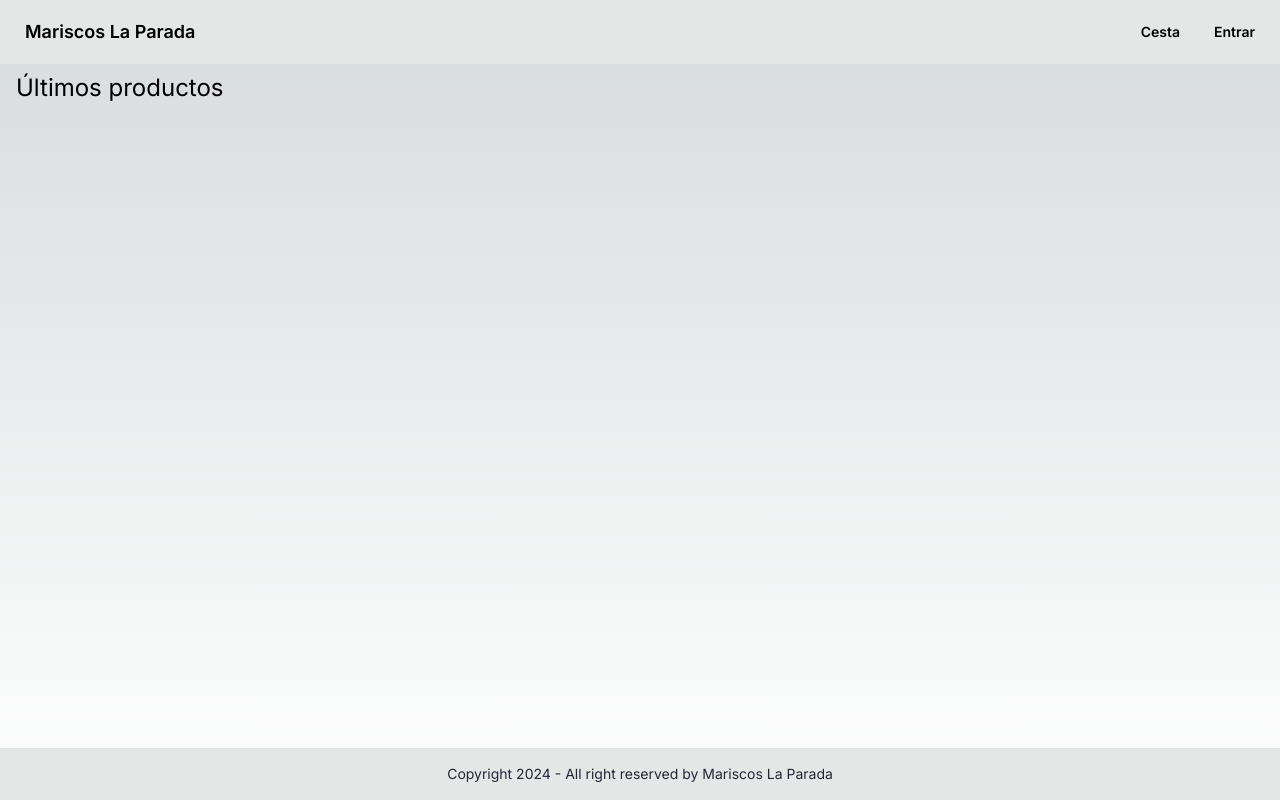
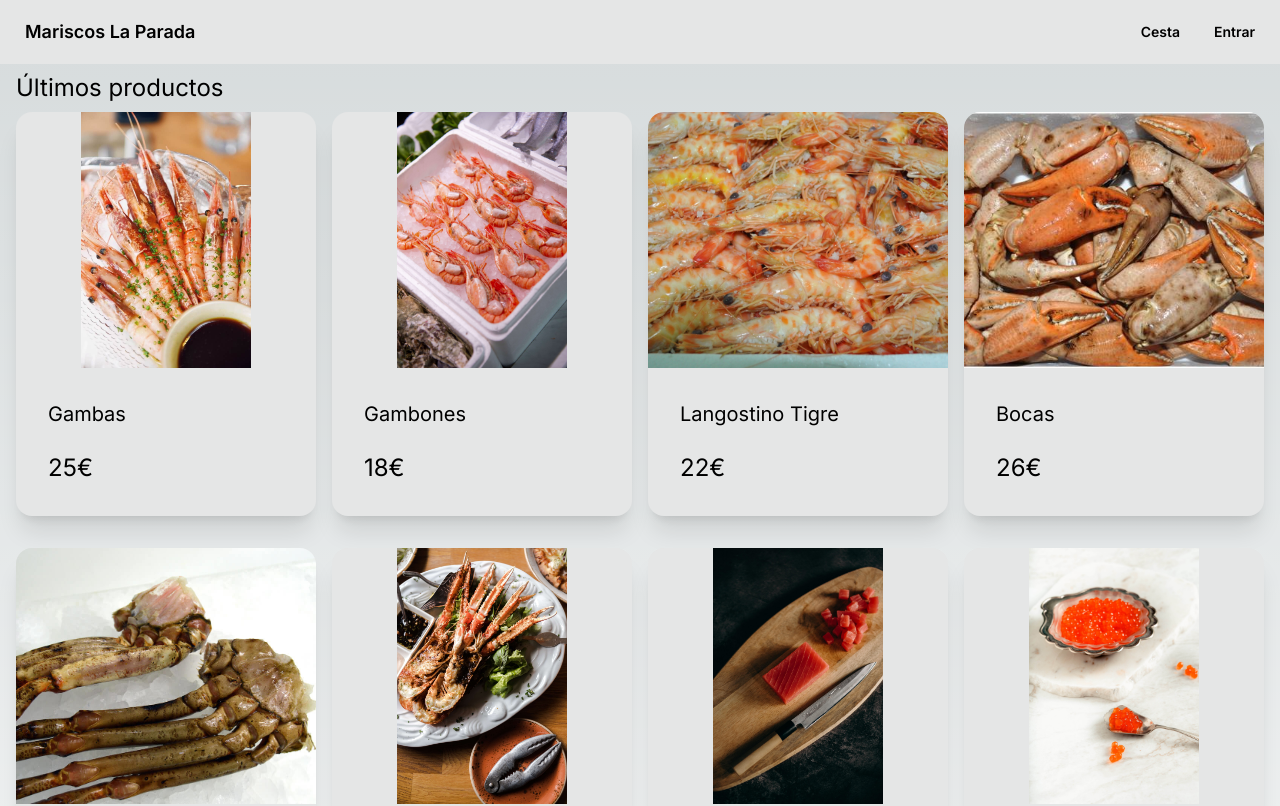
Before and after one commit to prgbono/next-laparada-ecommerce, a Next.js app: page / in a window 1280 px wide. Shown: the top 806 px of the page. Built offline with nearby package versions, Linux system fonts and the light colour scheme.

Commit message:
Product component and type. Listing products.

```diff
--- a/app/(front)/page.tsx
+++ b/app/(front)/page.tsx
@@ -1,9 +1,15 @@
-import Image from 'next/image'
+import ProductItem from '@/components/products/ProductItem'
+import data from '@/lib/data'
 
 export default function Home() {
   return (
     <>
       <h2 className="text-2xl py-2">Últimos productos</h2>
+      <div className="grid grid-cols-1 gap-4 md:grid-cols-3 lg:grid-cols-4">
+        {data.products.map((product) => (
+          <ProductItem key={product.slug} product={product} />
+        ))}
+      </div>
     </>
   )
 }
--- /dev/null
+++ b/components/products/ProductItem.tsx
@@ -0,0 +1,31 @@
+import { Product } from '@/lib/models/ProductModel'
+import Image from 'next/image'
+import Link from 'next/link'
+import React from 'react'
+
+export default function ProductItem({ product }: { product: Product }) {
+  return (
+    <div className="card bg-base-300 shadow-xl mb-4">
+      <figure>
+        <Link href={`/product/${product.slug}`}>
+          <Image
+            src={product.image}
+            alt={product.name}
+            width={300}
+            height={300}
+            className="object-cover h-64 w-full"
+          />
+        </Link>
+      </figure>
+      <div className="card-body">
+        <Link href={`/product/${product.slug}`}>
+          <h2 className="card-title font-normal">{product.name}</h2>
+        </Link>
+        <p className="mb-2">{product.brand}</p>
+        <div className="card-actions flex items-center justify-between">
+          <span className="text-2xl">{product.price}€</span>
+        </div>
+      </div>
+    </div>
+  )
+}
--- /dev/null
+++ b/lib/models/ProductModel.ts
@@ -0,0 +1,17 @@
+export type Product = {
+  _id?: string
+  name: string
+  slug: string
+  image: string
+  banner?: string
+  price: number
+  brand?: string
+  description: string
+  category: string
+  rating?: number
+  numReviews: number
+  countInStock: number //TODO: Rename to KgsInStock or simply stock
+  stockLimit?: number
+  colors?: []
+  sizes?: []
+}
```
